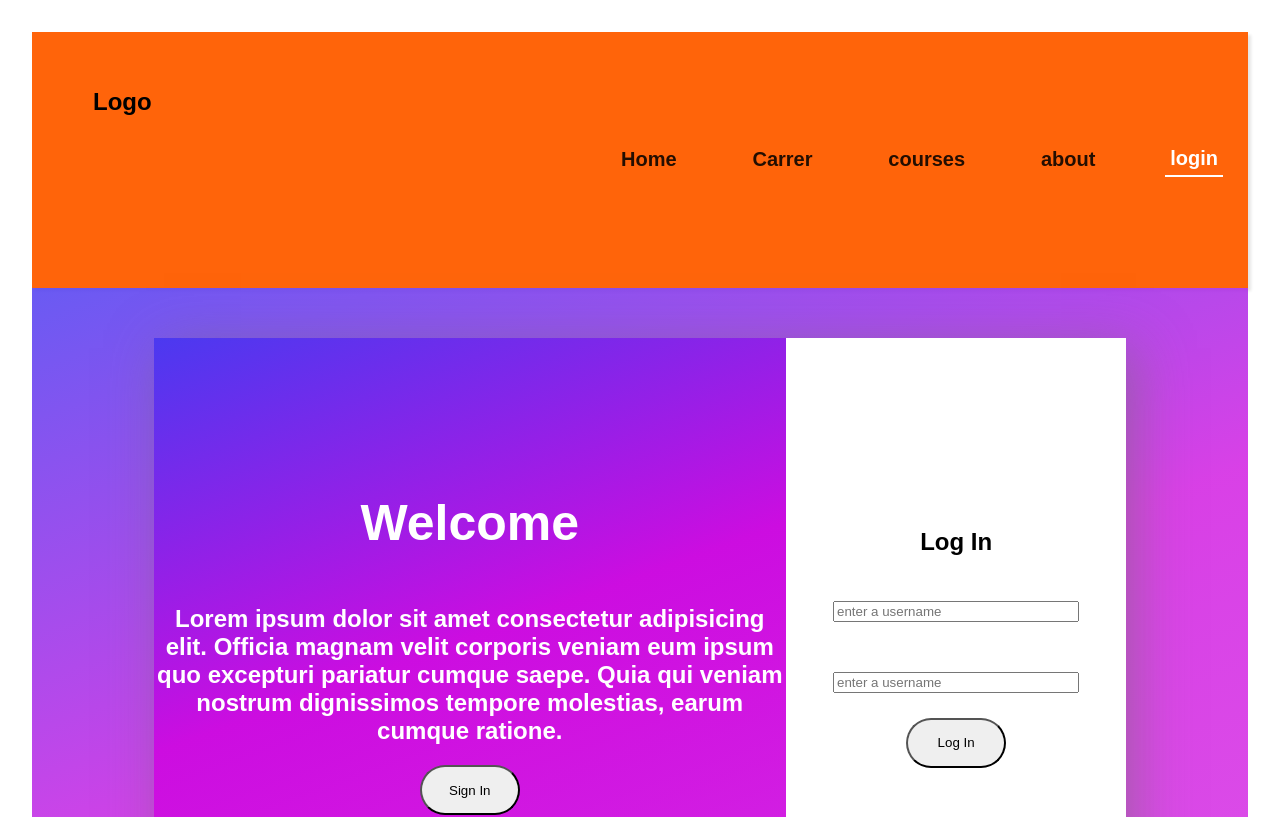
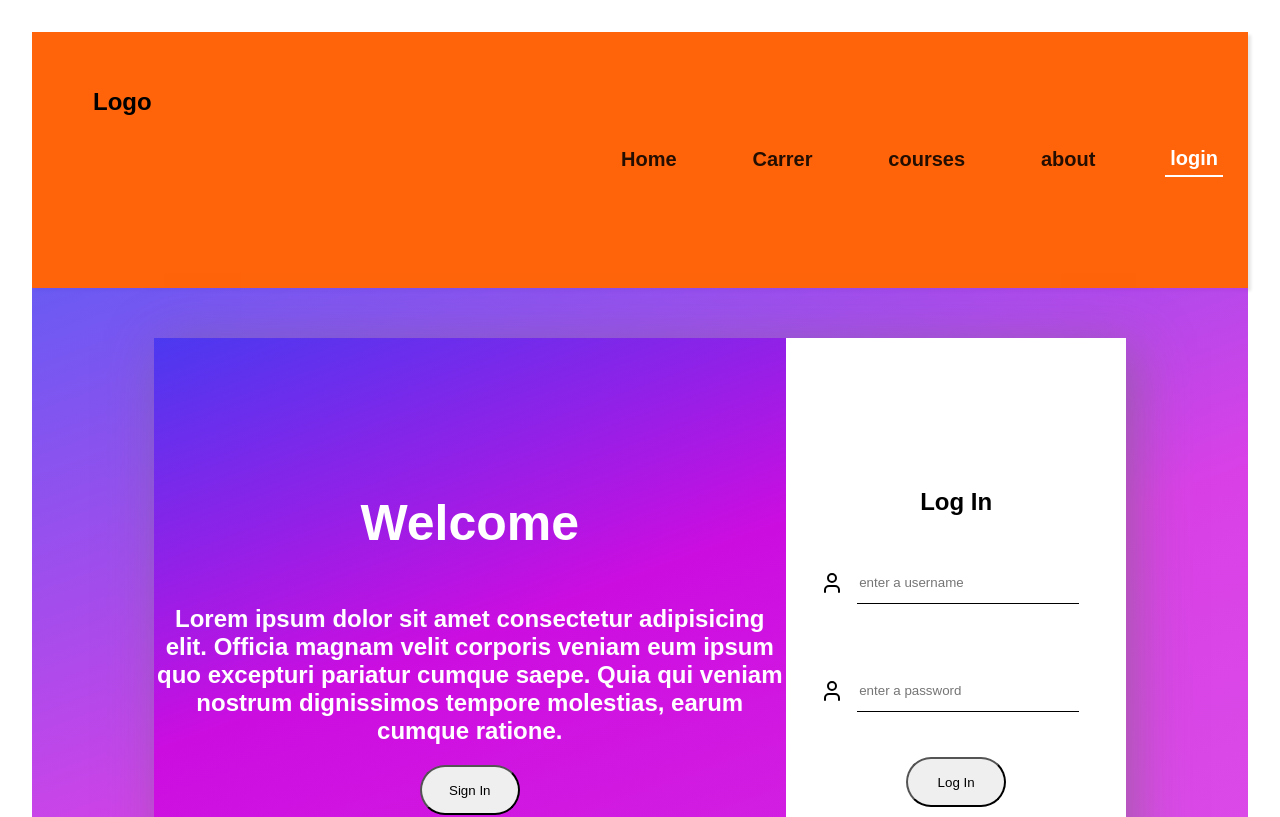
Before and after one commit to satyamrk18/CarrerCare, a React (Vite) app: page /login in a window 1280 px wide. Shown: the top 817 px of the page. Built offline with nearby package versions, Linux system fonts and the light colour scheme.

Commit message:
log in page inputs field added and styling added

```diff
--- a/package.json
+++ b/package.json
@@ -10,6 +10,7 @@
     "preview": "vite preview"
   },
   "dependencies": {
+    "lucide-react": "^0.536.0",
     "react": "^19.1.0",
     "react-dom": "^19.1.0",
     "react-router-dom": "^7.7.1"
--- a/src/pages/login.css
+++ b/src/pages/login.css
@@ -31,34 +31,51 @@
     rgba(205, 6, 223, 0.89),
     rgba(205, 6, 223, 0.507)
   );
-  display:flex;
-  align-content:center;
-  justify-content:center;
-  flex-direction:column;
-  text-align:center;
-  color:white;
+  display: flex;
+  align-content: center;
+  justify-content: center;
+  flex-direction: column;
+  text-align: center;
+  color: white;
 }
-h1{
-    font-size:50px;
+h1 {
+  font-size: 50px;
 }
-button{
-    width:100px;
-    margin:0 auto;
-    height:50px;
-    border-radius:50px;
+button {
+  width: 100px;
+  margin: 0 auto;
+  height: 50px;
+  border-radius: 50px;
 }
 .login-form {
   height: 75vh;
   width: 35%;
   background-color: white;
-  display:flex;
-  align-content:center;
-  justify-content:center;
-  flex-direction:column;
-  text-align:center;
+  display: flex;
+  align-content: center;
+  justify-content: center;
+  flex-direction: column;
+  text-align: center;
 }
-.login-form input
+.inputs {
+  width:80%;
+  height: auto;
+  margin: 25px auto;
+  text-align: center;
+  display: flex;
+  align-items: center;
+  justify-content: center;
+  border-radius:25px;
+}
+input {
+  width:80%;
+  margin: 20px auto;
+  height: 40px;
+  border: none;
+  border-bottom:1px solid black;
+}
+input:focus
 {
-    width:70%;
-    margin:25px auto;
+  border-bottom:1px solid black;
+  outline:none;
 }
--- a/src/pages/login.jsx
+++ b/src/pages/login.jsx
@@ -1,5 +1,6 @@
 import React from "react";
 import Navbar from "./../components/navbar.jsx";
+import {User } from "lucide-react"
 import "./login.css";
 const login = () => {
   return (
@@ -20,16 +21,20 @@ const login = () => {
           <div className="login-form">
           <form>
               <h2>Log In</h2>
-            <input
+          <div className="inputs">
+            <User />
+             <input
             type="text"
             placeholder="enter a username"
             name="username"
-            />
+            /></div>
+            <div className="inputs">
+            <User />
              <input
             type="password"
-            placeholder="enter a username"
-            name="username"
-            />
+            placeholder="enter a password"
+            name="password"
+            /></div>
           </form>
             <button>Log In</button>
           </div>
```
Also changed, not shown: 1 other file (tests, documents, lock files or other folders).
